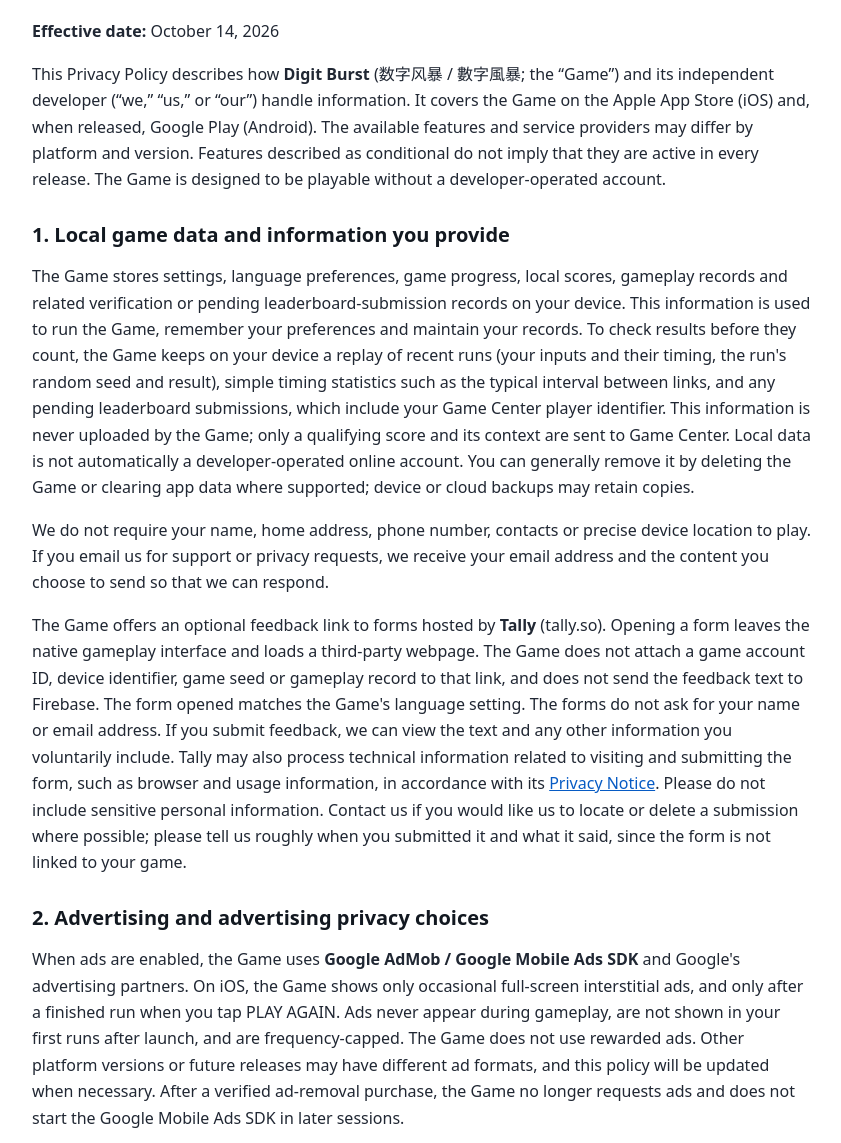
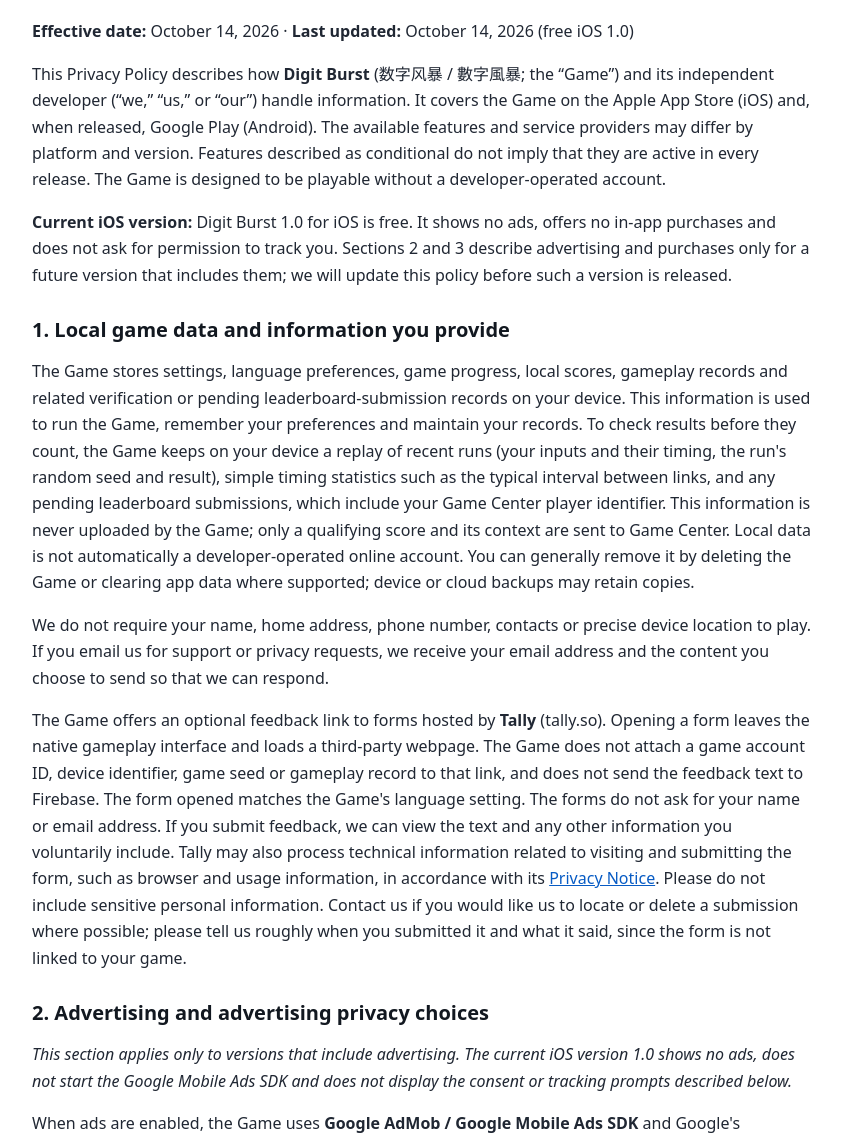
Before and after one commit to zxl0711/zxl0711.github.io, a plain HTML site: page privacy-policy/index.html in a window 1280 px wide. Shown: the part 83-1226 px from the top of the page, without its empty margins (218-1059 px from the left). Drawn offline with Linux system fonts and the light colour scheme.

Commit message:
Privacy policy: iOS 1.0 is free (no ads, no purchases, no tracking prompt)

```diff
--- a/privacy-policy/index.html
+++ b/privacy-policy/index.html
@@ -13,8 +13,9 @@
 <body>
 <main>
 <h1>Privacy Policy — Digit Burst</h1>
-<p><strong>Effective date:</strong> October 14, 2026</p>
+<p><strong>Effective date:</strong> October 14, 2026 · <strong>Last updated:</strong> October 14, 2026 (free iOS 1.0)</p>
 <p>This Privacy Policy describes how <strong>Digit Burst</strong> (数字风暴 / 數字風暴; the “Game”) and its independent developer (“we,” “us,” or “our”) handle information. It covers the Game on the Apple App Store (iOS) and, when released, Google Play (Android). The available features and service providers may differ by platform and version. Features described as conditional do not imply that they are active in every release. The Game is designed to be playable without a developer-operated account.</p>
+<p><strong>Current iOS version:</strong> Digit Burst 1.0 for iOS is free. It shows no ads, offers no in-app purchases and does not ask for permission to track you. Sections 2 and 3 describe advertising and purchases only for a future version that includes them; we will update this policy before such a version is released.</p>
 
 <h2>1. Local game data and information you provide</h2>
 <p>The Game stores settings, language preferences, game progress, local scores, gameplay records and related verification or pending leaderboard-submission records on your device. This information is used to run the Game, remember your preferences and maintain your records. To check results before they count, the Game keeps on your device a replay of recent runs (your inputs and their timing, the run's random seed and result), simple timing statistics such as the typical interval between links, and any pending leaderboard submissions, which include your Game Center player identifier. This information is never uploaded by the Game; only a qualifying score and its context are sent to Game Center. Local data is not automatically a developer-operated online account. You can generally remove it by deleting the Game or clearing app data where supported; device or cloud backups may retain copies.</p>
@@ -22,12 +23,14 @@
 <p>The Game offers an optional feedback link to forms hosted by <strong>Tally</strong> (tally.so). Opening a form leaves the native gameplay interface and loads a third-party webpage. The Game does not attach a game account ID, device identifier, game seed or gameplay record to that link, and does not send the feedback text to Firebase. The form opened matches the Game's language setting. The forms do not ask for your name or email address. If you submit feedback, we can view the text and any other information you voluntarily include. Tally may also process technical information related to visiting and submitting the form, such as browser and usage information, in accordance with its <a href="https://tally.so/help/privacy-policy">Privacy Notice</a>. Please do not include sensitive personal information. Contact us if you would like us to locate or delete a submission where possible; please tell us roughly when you submitted it and what it said, since the form is not linked to your game.</p>
 
 <h2>2. Advertising and advertising privacy choices</h2>
+<p><em>This section applies only to versions that include advertising. The current iOS version 1.0 shows no ads, does not start the Google Mobile Ads SDK and does not display the consent or tracking prompts described below.</em></p>
 <p>When ads are enabled, the Game uses <strong>Google AdMob / Google Mobile Ads SDK</strong> and Google's advertising partners. On iOS, the Game shows only occasional full-screen interstitial ads, and only after a finished run when you tap PLAY AGAIN. Ads never appear during gameplay, are not shown in your first runs after launch, and are frequency-capped. The Game does not use rewarded ads. Other platform versions or future releases may have different ad formats, and this policy will be updated when necessary. After a verified ad-removal purchase, the Game no longer requests ads and does not start the Google Mobile Ads SDK in later sessions.</p>
 <p>Google and its partners may process IP addresses and IP-derived approximate location, device and advertising identifiers (where available and permitted), app and ad interactions, impressions, diagnostics and fraud-prevention signals to serve, measure, secure and, where permitted, personalize advertising. Advertising data may be transmitted to Google and its advertising partners. On iOS the Game also supports Apple's SKAdNetwork, which lets ad networks measure ad-driven installs without identifying you. We do not operate an independent database of players' advertising identifiers. Google and its partners handle data under their applicable policies: <a href="https://policies.google.com/privacy">Google Privacy Policy</a> and <a href="https://support.google.com/admob/answer/6128543">Google's advertising information</a>.</p>
 <p>Before requesting any ad, the Game asks Google's User Messaging Platform (<strong>UMP</strong>) whether a consent message applies in your region; this request sends technical information such as your IP address, device and app details to Google. Where applicable, UMP presents European consent notices and US state privacy choices. You may accept, refuse or manage available advertising choices in those notices as required by applicable law. Where UMP requires an in-app privacy-options entry point, it appears in the Game's Settings. Declining personalized advertising does not necessarily remove all ads; contextual or other permitted ads may still appear. Advertising consent is separate from the optional gameplay-analytics and crash-report settings described below.</p>
 <p>On iOS, before showing ads, the Game may display a Google consent message followed by Apple's App Tracking Transparency (<strong>ATT</strong>) prompt. Only if you allow tracking may Google and its partners use your device's advertising identifier (IDFA) to personalize and measure ads across apps. If you do not allow it, the IDFA is not available and ads may still be shown without it. You can change this at any time in iOS Settings &gt; Privacy &amp; Security &gt; Tracking. ATT permission and UMP advertising choices are separate controls.</p>
 
 <h2>3. In-app purchases</h2>
+<p><em>This section applies only to versions that offer purchases. The current iOS version 1.0 offers no in-app purchases.</em></p>
 <p>The Game may offer a one-time, non-consumable purchase that permanently removes ads, including ads added in future versions. Apple processes iOS payments through <strong>StoreKit / Apple In-App Purchase</strong>; if offered on Android, Google processes payments through <strong>Google Play Billing</strong>. We do not receive your full payment-card number. The Game checks verified transaction or entitlement status to grant and restore ad removal. Apple or Google may process purchases, transactions and fraud-prevention information under their respective policies. The Game also uses Apple's verified app-transaction information on the device to tell App Store and TestFlight installations apart; this does not send your purchase details to us.</p>
 
 <h2>4. Leaderboards and platform services</h2>
```
